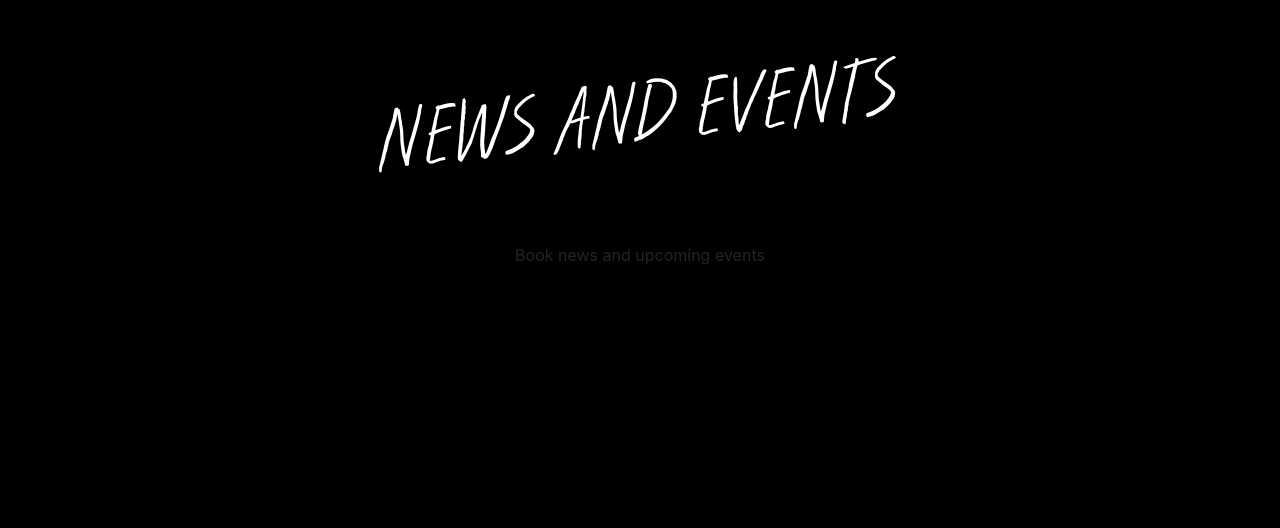
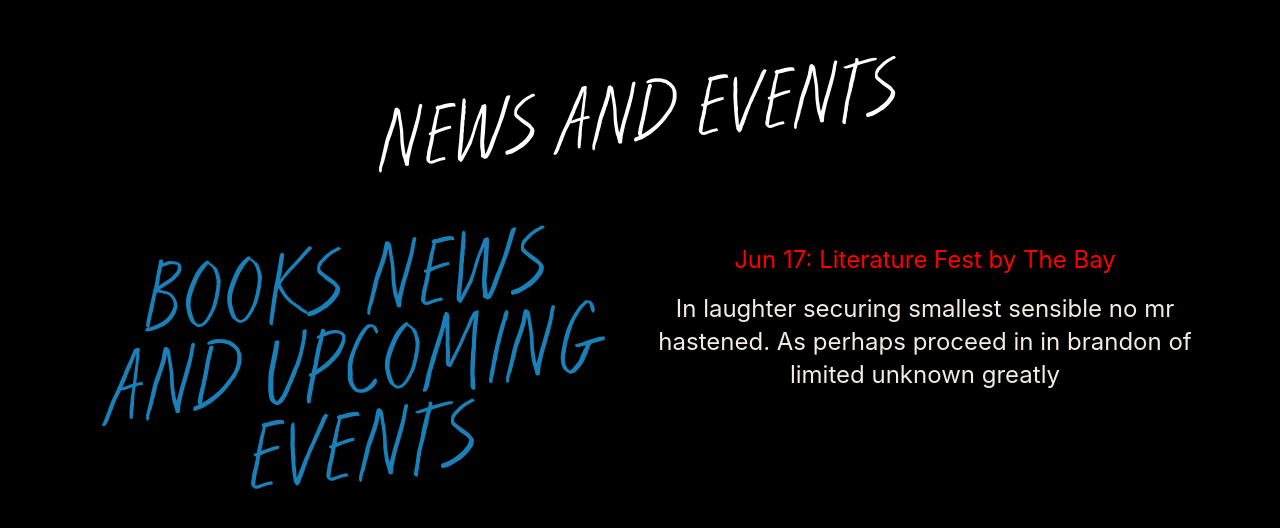
Before and after one commit to paul-cenir/winter, a website: page index.html in a window 1280 px wide. Shown: the part 114-642 px from the top of the page. Drawn offline with nearby package versions, Linux system fonts and the light colour scheme.

Commit message:
commit months

```diff
--- a/index.html
+++ b/index.html
@@ -39,12 +39,20 @@
         <div class="row">
             <div class="col text-center">
                 <div class="global-text-style-2">
-                    <p>Book news and upcoming events</p>
+                    <p>BOOKS NEWS AND UPCOMING EVENTS</p>
                 </div>
             </div>
+            <div class="col text-center">
+                <div class="global-text-style-3">
+                    <div class="title-june">
+                        <p>Jun 17: Literature Fest by The Bay</p>
+                    </div>
+                    <div class="description-june text-center">
+                        <p> In laughter securing smallest sensible no mr hastened. As perhaps proceed in in brandon of limited
+                            unknown greatly</p>
+                    </div>
 
-
-
+                </div>
             </div>
         </div>
 
--- a/sass/main.scss
+++ b/sass/main.scss
@@ -42,7 +42,7 @@ html,body {
     }
 }
 
-//div row and col
+//div row and col news and events
     .global-text-style-1 {
         font-family: RunWild;
         color: white;
@@ -50,3 +50,28 @@ html,body {
         transform: rotate(-6deg);
         line-height: 2.98;
     }
+
+//div row and col books news and events
+
+ .global-text-style-2 {
+        font-family: RunWild;
+        color: #1a80b7;
+        font-size: 84PX;
+        transform: rotate(-6deg);
+        line-height: 0.98;
+    }
+
+// MONTH
+.global-text-style-3{
+    // font-family: Karla;
+ .title-june {
+        font-size: 24px;
+        line-height: 1.38;
+        color:$global-color-1
+    }
+    .description-june {
+        color: $primary-color;
+        font-size: 24px;
+        line-height: 1.38;
+    }
+}
```
Also changed, not shown: css/main.css. Lines whose indentation alone changed are shown as unchanged.
